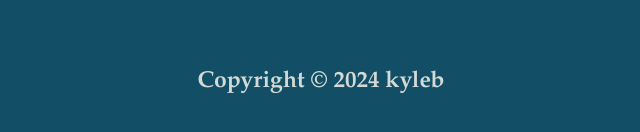
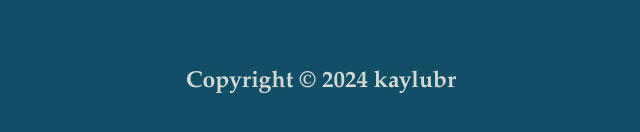
Before and after one commit to kaylubr/calculator, a plain HTML site: page index.html in a window 1280 px wide. Shown: the part 618-750 px from the top of the page, without its empty margins (319-959 px from the left). Drawn offline with Linux system fonts and the light colour scheme.

Commit message:
Modify the copywrite changed to kaylubr

```diff
--- a/index.html
+++ b/index.html
@@ -52,7 +52,7 @@
 
   <footer>
     Copyright © <script>document.write(new Date().getFullYear());</script>
-    <a href="https://github.com/kaylubr" target="_blank">kyleb</a>
+    <a href="https://github.com/kaylubr" target="_blank">kaylubr</a>
   </footer>
 
 </body>
```
